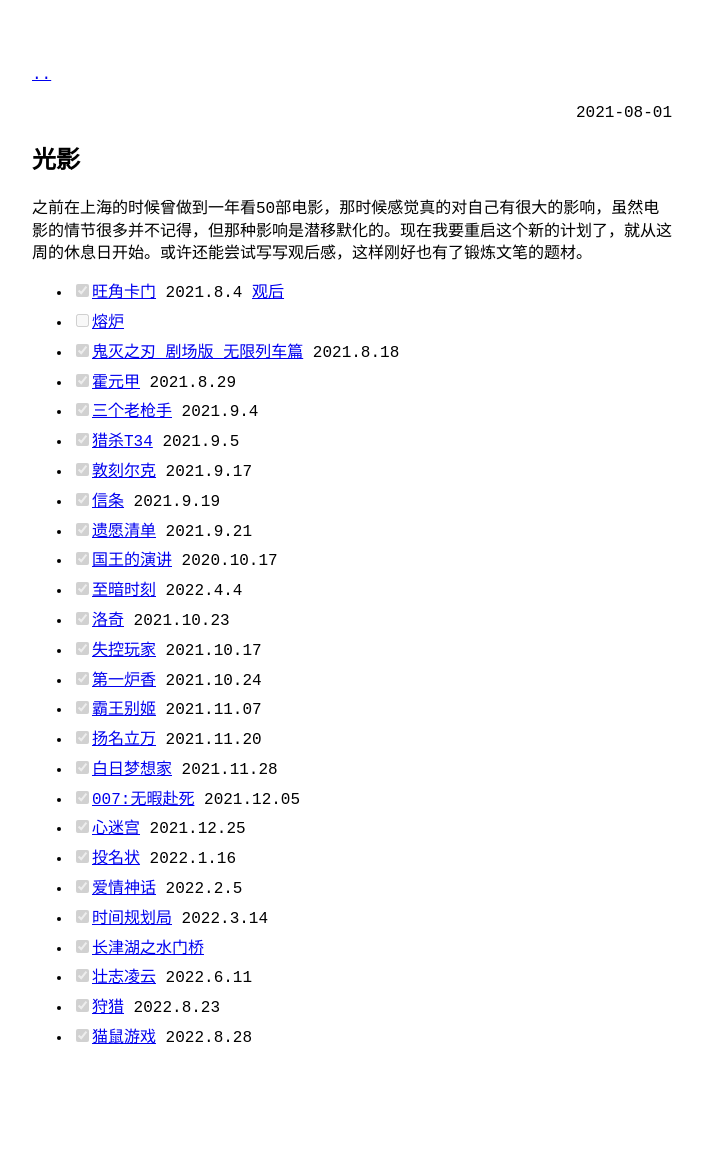
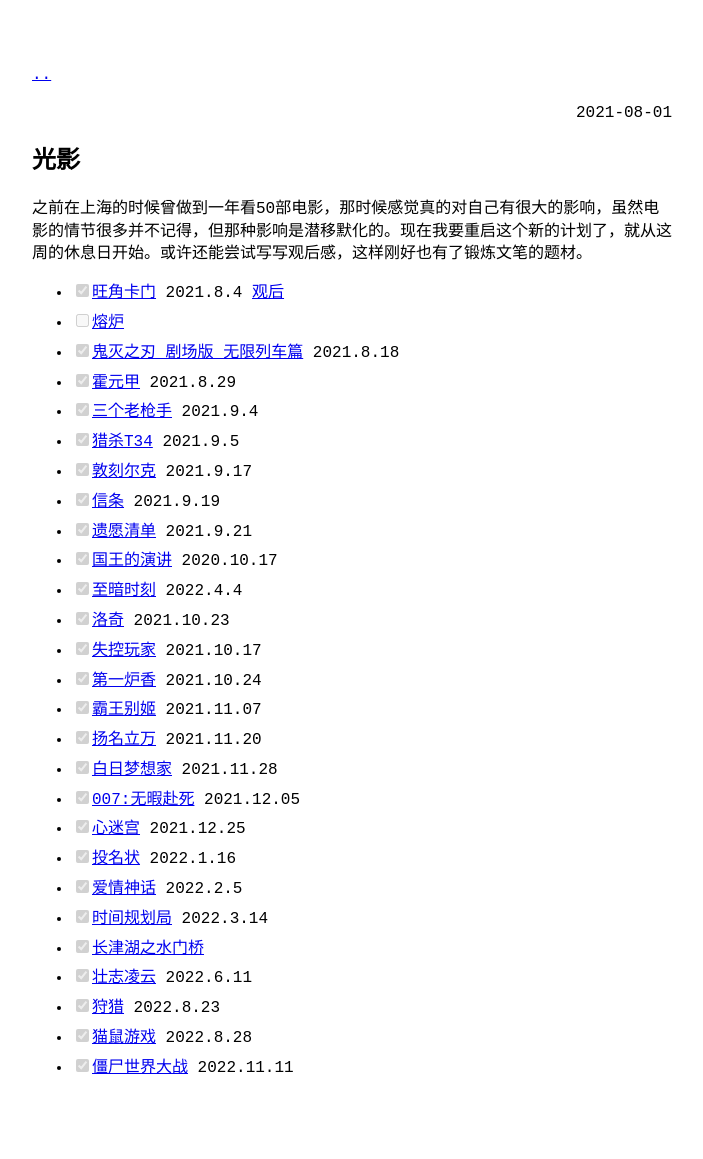
Before and after one commit to lccccc1024/lccccc1024.github.io, a Jekyll site: the page built from _posts/2021-08-01-光影.md, in a window 1280 px wide. Shown: the whole page, without its empty margins (288-991 px from the left). Built offline with Jekyll 4.4.1, drawn with Linux system fonts in a browser that asks for light colours; our own code applies the rules of GitHub Pages for plain Markdown files; before the commit the page ends 1129 px from its top, so only the background shows below that.

Commit message:
Update 2021-08-01-光影.md

```diff
--- a/_posts/2021-08-01-光影.md
+++ b/_posts/2021-08-01-光影.md
@@ -26,3 +26,4 @@
 - [x] <a href="https://movie.douban.com/subject/1293799/" target="_blank">壮志凌云</a> 2022.6.11
 - [x] <a href="https://movie.douban.com/subject/6985810/" target="_blank">狩猎</a> 2022.8.23
 - [x] <a href="https://movie.douban.com/subject/1305487/" target="_blank">猫鼠游戏</a> 2022.8.28
+- [x] <a href="https://movie.douban.com/subject/2132473/" target="_blank">僵尸世界大战</a> 2022.11.11
```
